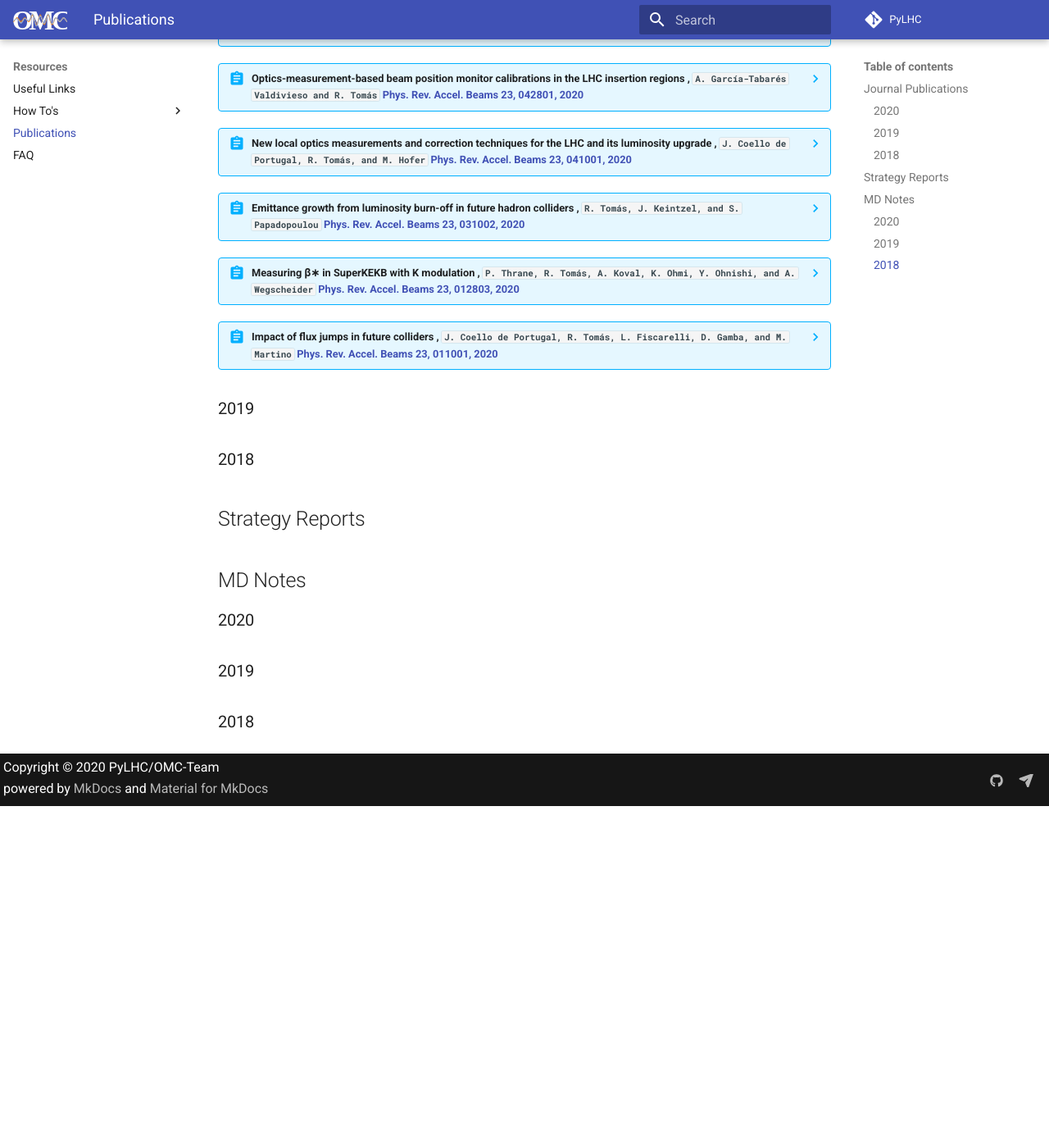
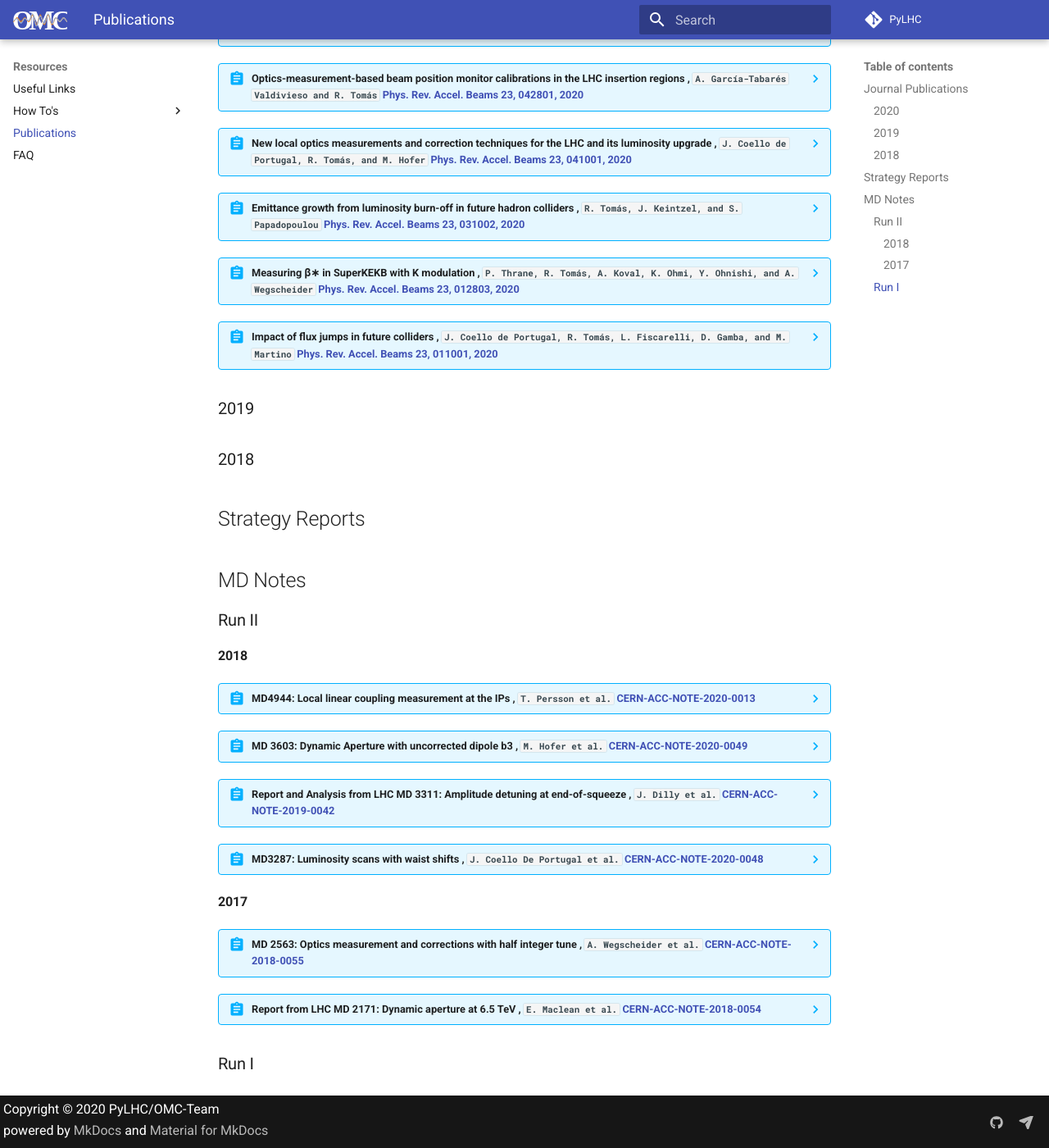
Before and after one commit to pylhc/pylhc.github.io, an MkDocs documentation site: the page built from docs/resources/publications.md, in a window 1280 px wide and 1400 px high, scrolled down 746 px. Shown: the whole window at 82% size. Built offline with MkDocs 1.6.1 and Material for MkDocs 9.7.7, drawn with Linux system fonts in a browser that asks for light colours; before the commit the page ends 1729 px from its top, so only the background shows below that.

Commit message:
add MD reports from 2018

````diff
--- a/docs/resources/publications.md
+++ b/docs/resources/publications.md
@@ -211,8 +211,101 @@
 
 ## MD Notes
 
-### 2020
+### Run II
 
-### 2019
+#### 2018
 
-### 2018
+??? abstract "MD4944: Local linear coupling measurement at the IPs , `T. Persson et al.`  [CERN-ACC-NOTE-2020-0013](https://cds.cern.ch/record/2710101){target=_blank}"
+    ```
+    @article{Persson:2710101,
+          author        = "Persson, Tobias Hakan Bjorn and Carlier, Felix Simon and
+                          Hofer, Michael and Maclean, Ewen Hamish and Tomas Garcia,
+                          Rogelio and Garcia-Tabares Valdivieso, Ana",
+          title         = "{MD4944: Local linear coupling measurement at the IPs}",
+          month         = "Jan",
+          year          = "2020",
+          reportNumber  = "CERN-ACC-NOTE-2020-0013",
+          url           = "https://cds.cern.ch/record/2710101",
+    }
+    ```
+
+??? abstract "MD 3603: Dynamic Aperture with uncorrected dipole b3 , `M. Hofer et al.`  [CERN-ACC-NOTE-2020-0049](https://cds.cern.ch/record/2733022){target=_blank}"
+    ```
+    @article{Hofer:2733022,
+          author        = "Hofer, Michael and Carlier, Felix Simon and Dilly, Joschua
+                          Werner and Fol, Elena and Garcia-Tabares Valdivieso, Ana
+                          and Maclean, Ewen Hamish and Malina, Lukas and Persson,
+                          Tobias Hakan Bjorn and Coello De Portugal - Martinez
+                          Vazquez, Jaime Maria and Solfaroli Camillocci, Matteo and
+                          Tomas Garcia, Rogelio and Wegscheider, Andreas",
+          title         = "{MD 3603: Dynamic Aperture with uncorrected dipole b3}",
+          month         = "Sep",
+          year          = "2020",
+          reportNumber  = "CERN-ACC-NOTE-2020-0049",
+          url           = "https://cds.cern.ch/record/2733022",
+    }
+    ```
+
+??? abstract "Report and Analysis from LHC MD 3311: Amplitude detuning at end-of-squeeze , `J. Dilly et al.`  [CERN-ACC-NOTE-2019-0042](https://cds.cern.ch/record/2692810){target=_blank}"
+    ```
+    @article{Dilly:2692810,
+          author        = "Dilly, Joschua Werner and Albert, Markus and Argyropoulos,
+                          Theodoros and Carlier, Felix Simon and Hofer, Michael and
+                          Malina, Lukas and Maclean, Ewen Hamish and Solfaroli
+                          Camillocci, Elena and Tomas Garcia, Rogelio",
+          title         = "{Report and Analysis from LHC MD 3311: Amplitude detuning
+                          at end-of-squeeze}",
+          month         = "Mar",
+          year          = "2019",
+          reportNumber  = "CERN-ACC-NOTE-2019-0042",
+          url           = "https://cds.cern.ch/record/2692810",
+    }
+    ```
+
+??? abstract "MD3287: Luminosity scans with waist shifts , `J. Coello De Portugal et al.`  [CERN-ACC-NOTE-2020-0048](https://cds.cern.ch/record/2733019){target=_blank}"
+    ```
+    @article{CoelloDePortugal-MartinezVazquez:2733019,
+          author        = "Coello De Portugal - Martinez Vazquez, Jaime Maria and
+                          Fol, Elena and Malina, Lukas and Tomas Garcia, Rogelio",
+          title         = "{MD3287: Luminosity scans with waist shifts}",
+          month         = "Jul",
+          year          = "2020",
+          reportNumber  = "CERN-ACC-NOTE-2020-0048",
+          url           = "https://cds.cern.ch/record/2733019",
+    }
+    ```
+
+#### 2017
+
+??? abstract "MD 2563: Optics measurement and corrections with half integer tune , `A. Wegscheider et al.`  [	CERN-ACC-NOTE-2018-0055](https://cds.cern.ch/record/2632258){target=_blank}"
+    ```
+    @article{Wegscheider:2632258,
+          author        = "Wegscheider, Andreas and Coello De Portugal - Martinez
+                          Vazquez, Jaime Maria and Dilly, Joschua Werner and
+                          Fartoukh, Stephane and Fol, Elena and Garcia-Tabares
+                          Valdivieso, Ana and Maclean, Ewen Hamish and Papaphilippou,
+                          Yannis and Pellegrini, Dario and Persson, Tobias Hakan
+                          Bjorn and Tomas Garcia, Rogelio",
+          title         = "{MD 2563: Optics measurement and corrections with half
+                          integer tune}",
+          month         = "Jun",
+          year          = "2018",
+          reportNumber  = "CERN-ACC-NOTE-2018-0055",
+          url           = "https://cds.cern.ch/record/2632258",
+    }
+    ```
+
+??? abstract "Report from LHC MD 2171: Dynamic aperture at 6.5 TeV , `E. Maclean et al.`  [CERN-ACC-NOTE-2018-0054](https://cds.cern.ch/record/2632203){target=_blank}"
+    ```
+    @article{Maclean:2632203,
+          author        = "Maclean, Ewen Hamish and Carlier, Felix Simon and
+                          Giovannozzi, Massimo and Tomas Garcia, Rogelio",
+          title         = "{Report from LHC MD 2171: Dynamic aperture at 6.5 TeV}",
+          month         = "Mar",
+          year          = "2018",
+          reportNumber  = "CERN-ACC-NOTE-2018-0054",
+          url           = "https://cds.cern.ch/record/2632203",
+    }
+    ```
+
+### Run I
````
